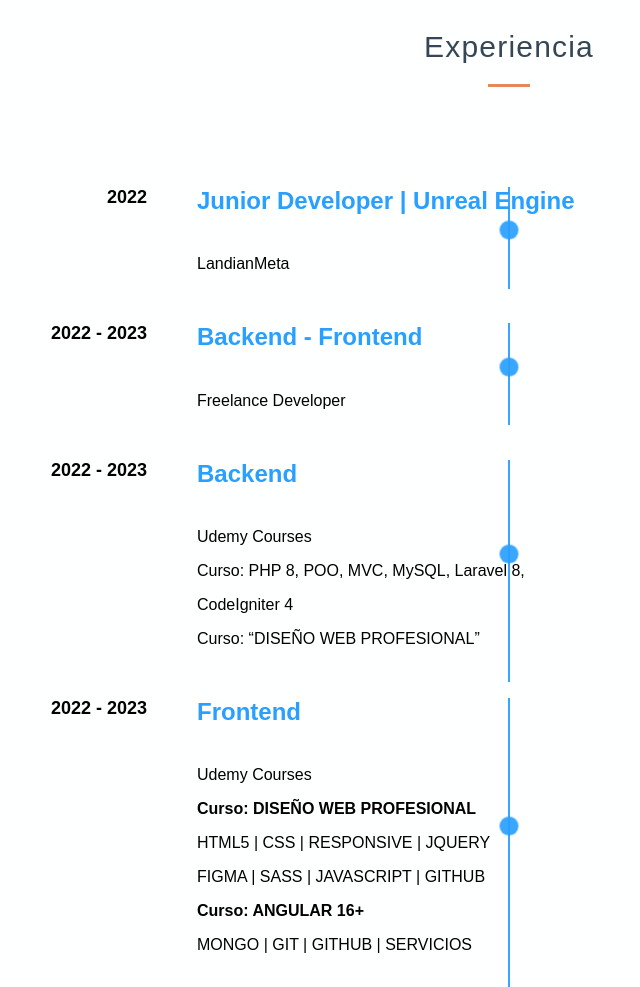
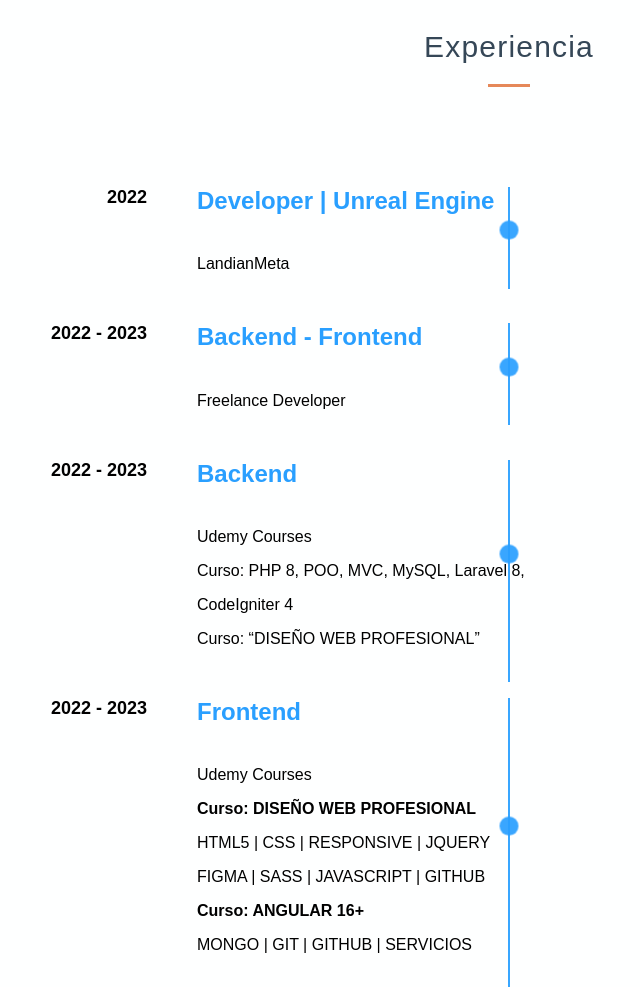
Before and after one commit to multimediav22/Frontend_Portafolio, a website: page index.html in a window 1280 px wide. Shown: the part 2752-3739 px from the top of the page, without its empty margins (131-771 px from the left). Drawn offline with nearby package versions, Linux system fonts and the light colour scheme.

Commit message:
Avance etapa 2

```diff
--- a/index.html
+++ b/index.html
@@ -148,7 +148,7 @@
             <div class="timeline-item">
               <div class="timeline-date">2022</div>
               <div class="timeline-content">
-                <h5>Junior Developer | Unreal Engine</h5>
+                <h5>Developer | Unreal Engine</h5>
                 <p>LandianMeta</p>
               </div>
             </div>
```
